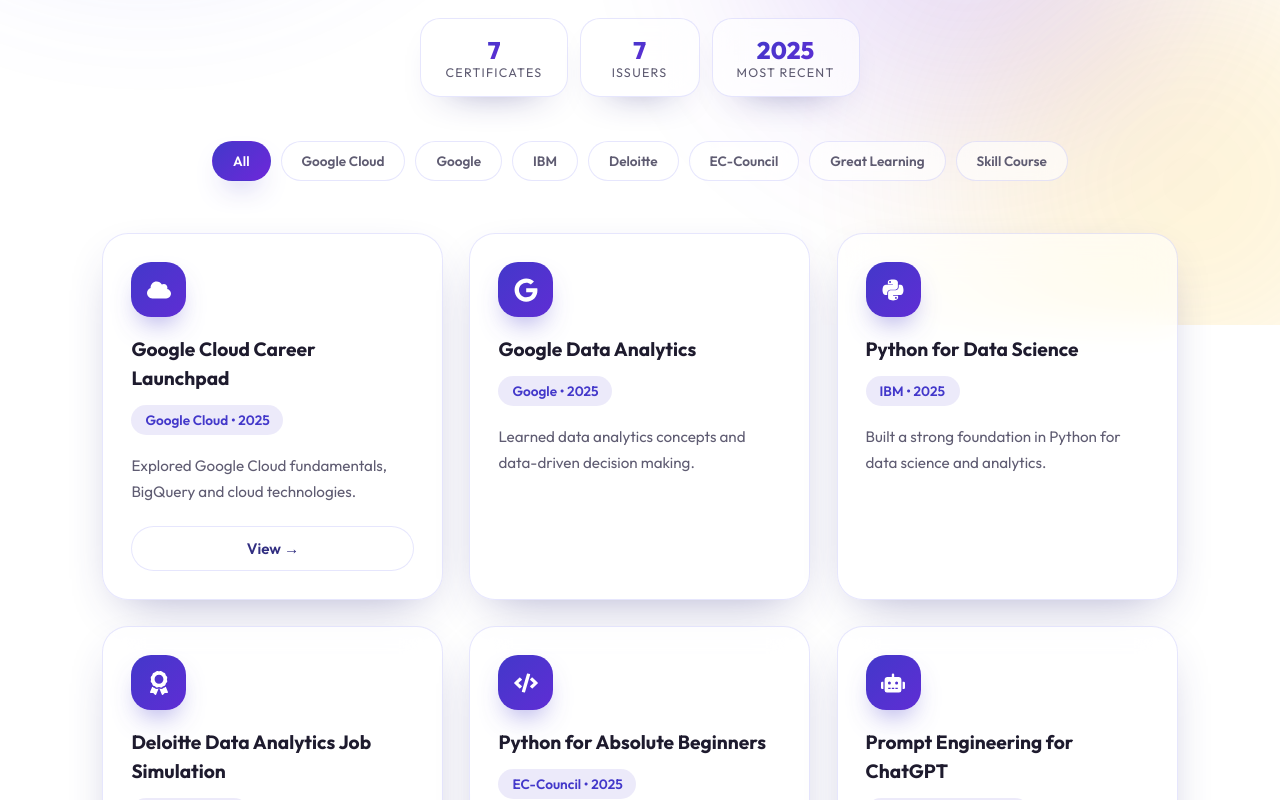
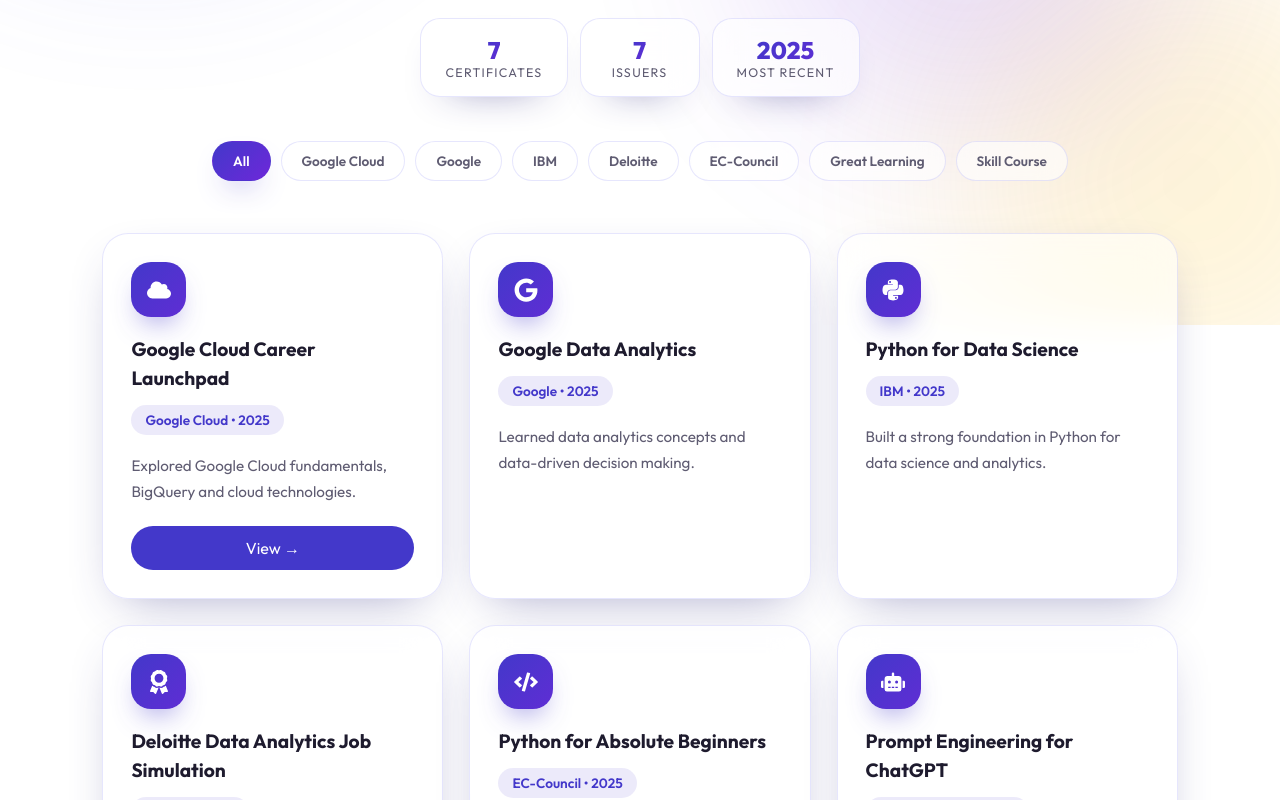
Before and after one commit to Rishikaj03/PORTFOLIO, a React app: page /certifications in a window 1280 px wide. Shown: the part 475-1275 px from the top of the page. Built offline with nearby package versions, Linux system fonts and the light colour scheme; the HTML template or start-up script is replaced by a standard one.

Commit message:
Update portfolio

```diff
--- a/src/pages/CertificatesPage.css
+++ b/src/pages/CertificatesPage.css
@@ -178,30 +178,23 @@
 
 }
 
-.cert-buttons button{
-
-    width:100%;
-
-    padding:12px;
-
-    border:none;
-
-    border-radius:30px;
-
-    background:var(--primary);
-
-    color:white;
-
-    cursor:pointer;
-
-    transition:.3s;
-
+.cert-buttons .cert-view-btn {
+  display: flex;
+  align-items: center;
+  justify-content: center;
+  width: 100%;
+  padding: 12px;
+  border: none;
+  border-radius: 30px;
+  background: var(--primary);
+  color: white;
+  cursor: pointer;
+  text-decoration: none;
+  transition: .3s;
 }
 
-.cert-buttons button:hover{
-
-    transform:translateY(-2px);
-
+.cert-buttons .cert-view-btn:hover {
+  transform: translateY(-2px);
 }
 /* ===== REDESIGN OVERRIDES — share the home page ambient background ===== */
 .cert-page{
--- a/src/pages/CertificatesPage.jsx
+++ b/src/pages/CertificatesPage.jsx
@@ -128,13 +128,15 @@
 
                   <div className="cert-buttons">
                     {(cert.pdf || cert.image || cert.link) && (
-                      <button>
-                        <a href={cert.pdf || cert.image || cert.link} target="_blank" rel="noreferrer">
-                          View →
-                        </a>
-                      </button>
+                      <a href={cert.pdf || cert.image || cert.link}
+                      target="_blank"
+                      rel="noopener noreferrer"
+                      className="cert-view-btn"
+                      >
+                       View →
+                     </a>
                     )}
-                  </div>
+                     </div>
                 </div>
               </motion.div>
             ))}
```
